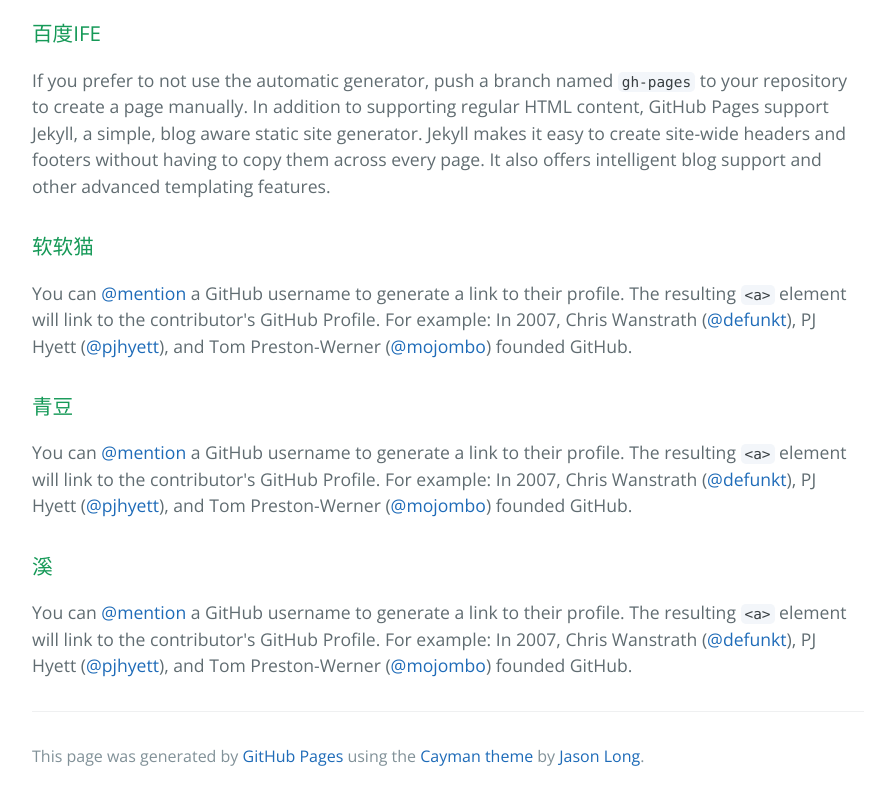
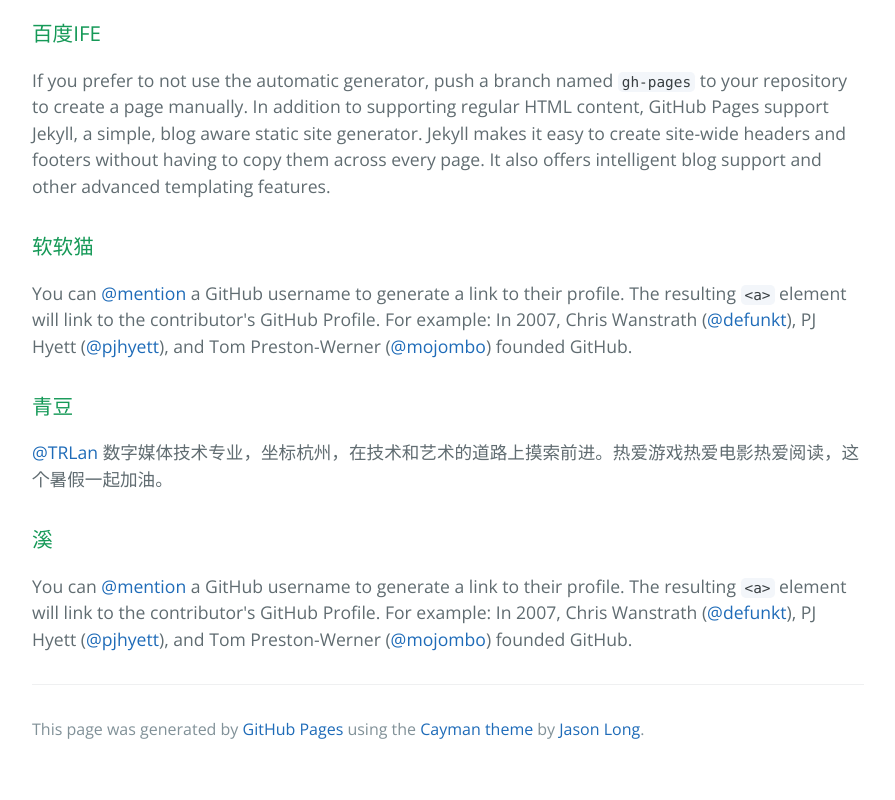
Before and after one commit to maojiaba/PrototypeWB.github.io, a plain HTML site: page index.html in a window 1280 px wide. Shown: the part 895-1695 px from the top of the page, without its empty margins (192-1087 px from the left). After the commit the page ends 1668 px from the top, so only its background shows below. Drawn offline with nearby package versions, Linux system fonts and the light colour scheme.

Commit message:
Update index.html
增加个人简介by青豆

```diff
--- a/index.html
+++ b/index.html
@@ -44,7 +44,7 @@
 <h3>
 <a id="青豆" class="anchor" href="#%E9%9D%92%E8%B1%86" aria-hidden="true"><span class="octicon octicon-link"></span></a>青豆</h3>
 
-<p>You can <a href="https://github.com/blog/821" class="user-mention">@mention</a> a GitHub username to generate a link to their profile. The resulting <code>&lt;a&gt;</code> element will link to the contributor's GitHub Profile. For example: In 2007, Chris Wanstrath (<a href="https://github.com/defunkt" class="user-mention">@defunkt</a>), PJ Hyett (<a href="https://github.com/pjhyett" class="user-mention">@pjhyett</a>), and Tom Preston-Werner (<a href="https://github.com/mojombo" class="user-mention">@mojombo</a>) founded GitHub.</p>
+<p><a href="https://github.com/ruolantang" class="user-mention">@TRLan</a> 数字媒体技术专业，坐标杭州，在技术和艺术的道路上摸索前进。热爱游戏热爱电影热爱阅读，这个暑假一起加油。</p>
 
 <h3>
 <a id="溪" class="anchor" href="#%E6%BA%AA" aria-hidden="true"><span class="octicon octicon-link"></span></a>溪</h3>
```
